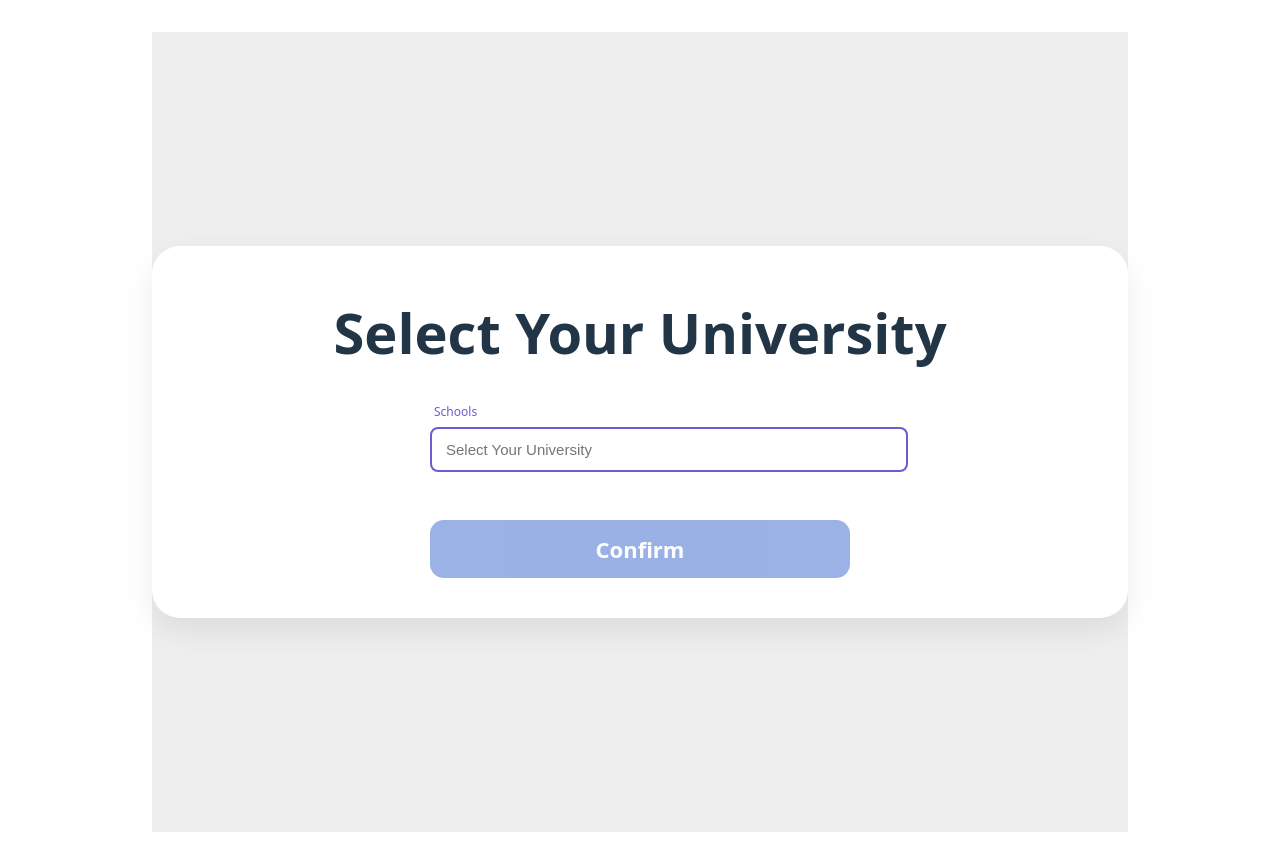
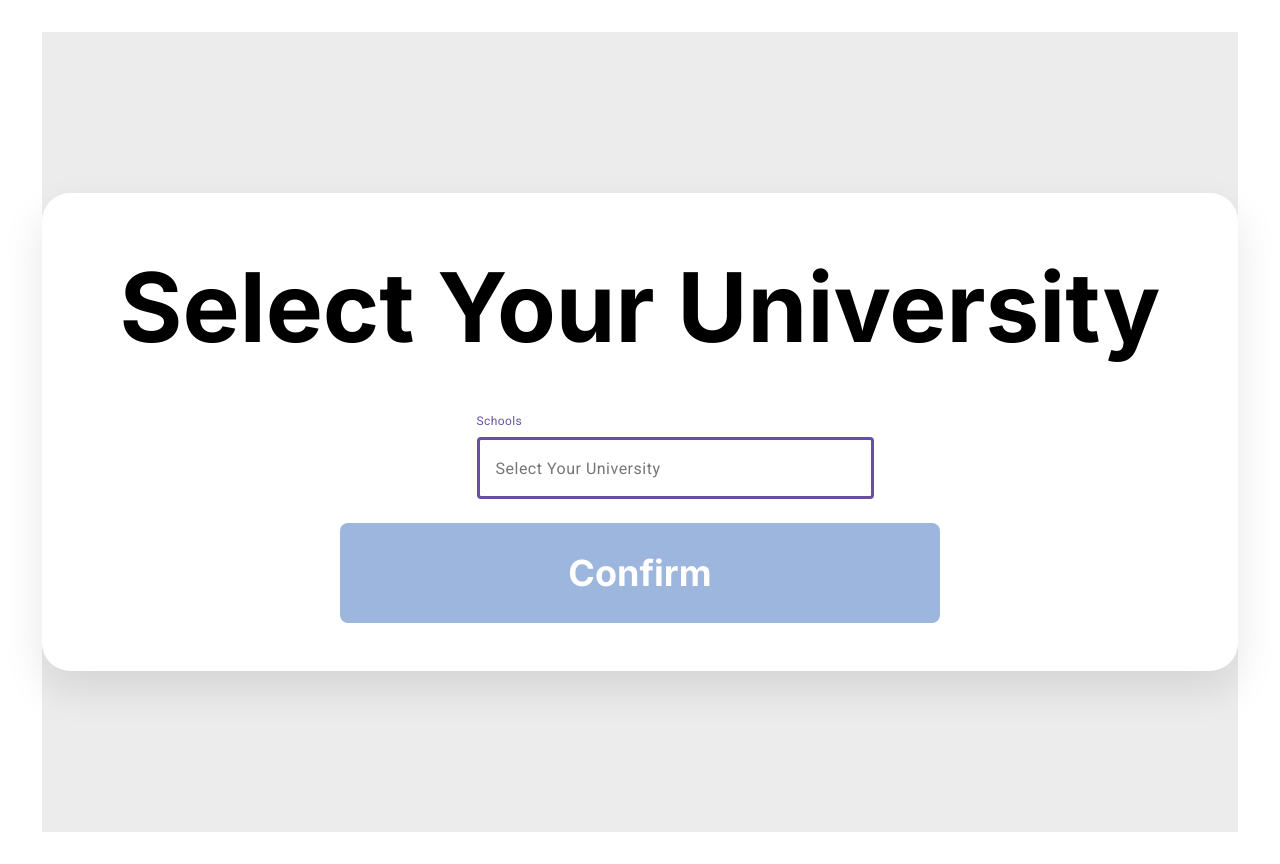
Before and after one commit to jialechen3/ulink, a React (Vite) app in the folder my-app/: page / in a window 1280 px wide. Built offline with nearby package versions, Linux system fonts and the light colour scheme.

Commit message:
Update App.css
drop in figma token and styles

```diff
--- a/my-app/src/App.css
+++ b/my-app/src/App.css
@@ -41,46 +41,128 @@
   color: #888;
 }
 
-/* Layout */
-.page.center { min-height: 100vh; display:flex; align-items:center; justify-content:center; background:#eee; }
-.select-card { width:min(880px, 92vw); background:#fff; border-radius:28px; padding:56px 48px 40px; box-shadow:0 12px 30px rgba(0,0,0,.08); text-align:center; }
-.page-title { font-size:56px; line-height:1.1; font-weight:800; margin:0 0 40px; }
+/* ========== Figma tokens ========== */
+:root{
+  --fgm-black: #000000;
+  --fgm-on-surface: #1D1B20;
+  --fgm-primary: #6750A4;           /* purple border/label */
+  --fgm-surface: #FFFFFF;
+  --fgm-surface-container: #F3EDF7; /* dropdown bg */
+  --fgm-button: #4E7BC2;            /* Confirm bg */
 
-/* Combobox */
-.combo { position:relative; width:min(420px, 92vw); margin:0 auto 28px; text-align:left; }
-.combo-label { display:block; font-size:12px; color:#6d5bd0; margin:0 0 6px 4px; }
-.combo-input-wrap { position:relative; }
-.combo-input {
-  width:100%; padding:12px 40px 12px 14px; font-size:15px;
-  border:2px solid #6d5bd0; border-radius:8px; outline:none;
+  --radius-field: 4px;
+  --radius-card: 28px;
+  --radius-dropdown: 4px;
+  --shadow-dropdown: 0px 1px 2px rgba(0,0,0,0.30), 0px 2px 6px 2px rgba(0,0,0,0.15);
 }
-.combo-input:focus { box-shadow:0 0 0 4px rgba(109,91,208,.15); }
-.combo-clear {
+
+/* ========== Canvas / Card ========== */
+.page.center{
+  min-height: 100vh;
+  display:flex; align-items:center; justify-content:center;
+  background:#ececec; /* outer grey band like the frame */
+}
+.select-card{
+  width:min(1084px, 92vw);           /* matches title width frame */
+  background:var(--fgm-surface);
+  border-radius:var(--radius-card);
+  box-shadow:0 18px 40px rgba(0,0,0,.10);
+  padding:56px 56px 48px;
+  text-align:center;
+}
+
+/* Title (Figma: Inter 96/116, bold, black, centered) */
+.page-title{
+  margin:0 0 48px;
+  font-family:'Inter', system-ui, -apple-system, Segoe UI, Roboto, sans-serif;
+  font-weight:700;
+  font-size:96px;
+  line-height:116px;
+  color:var(--fgm-black);
+}
+
+/* ========== Combobox ========== */
+.combo{
+  position:relative;
+  width:min(327px, 92vw);           /* Figma “327px” */
+  margin:0 auto 24px;
+  text-align:left;
+}
+.combo-label{
+  display:block;
+  margin:0 0 8px 0;
+  font: 400 12px/16px 'Roboto', system-ui, -apple-system, Segoe UI, Roboto, sans-serif;
+  letter-spacing:.4px;
+  color:var(--fgm-primary);
+}
+.combo-input-wrap{ position:relative; }
+.combo-input{
+  width:100%;
+  height:56px;                      /* Figma */
+  padding:0 48px 0 16px;            /* trailing icon room */
+  font: 400 16px/24px 'Roboto', system-ui, -apple-system, Segoe UI, Roboto, sans-serif;
+  letter-spacing:.5px;
+  color:var(--fgm-on-surface);
+  background:#fff;
+  border:3px solid var(--fgm-primary); /* Figma: 3px */
+  border-radius:var(--radius-field);
+  outline:none;
+}
+.combo-input:focus{
+  /* Figma material has a focus state-layer; we emulate subtle glow */
+  box-shadow:0 0 0 4px rgba(103,80,164,.12);
+}
+
+/* Clear (trailing icon), exactly centered */
+.combo-clear{
   position:absolute; right:8px; top:50%; transform:translateY(-50%);
-  width:26px; height:26px; border:0; border-radius:50%;
-  background:#eee; cursor:pointer; font-size:18px; line-height:26px;
+  width:40px; height:40px;          /* M3 icon button */
+  display:grid; place-items:center;
+  border:0; border-radius:100px;
+  background:#eee; color:#49454F;
+  cursor:pointer;
 }
-.combo-clear:hover { background:#e2e2e2; }
+.combo-clear:hover{ background:#e5e5e5; }
+.combo-clear svg{ display:block; }
 
-/* Dropdown */
-.combo-list {
-  position:absolute; left:0; right:0; margin-top:8px; max-height:240px; overflow:auto;
-  background:#fff; border:1px solid #e7e7e7; border-radius:10px; box-shadow:0 10px 24px rgba(0,0,0,.08); padding:6px;
-  z-index:10;
+/* ========== Dropdown (Menu) ========== */
+.combo-list{
+  position:absolute; left:0; width:200px; /* Figma width */
+  margin-top:8px; padding:8px 0;
+  max-height:240px; overflow:auto;
+  background:var(--fgm-surface-container);
+  border-radius:var(--radius-dropdown);
+  box-shadow:var(--shadow-dropdown);
+  z-index:20;
 }
-.combo-option {
-  list-style:none; padding:10px 12px; border-radius:8px; cursor:pointer; font-size:14px;
+.combo-empty{
+  padding:8px 12px; color:#777; font: 400 14px/20px 'Roboto', sans-serif;
 }
-.combo-option:hover, .combo-option.active { background:#f2efff; }
-.combo-empty { padding:12px; color:#777; }
+.combo-option{
+  list-style:none;
+  height:56px;                      /* Figma item height */
+  display:flex; align-items:center;
+  padding:8px 12px; gap:12px;       /* Figma gap */
+  border-radius:6px;                /* slight rounding */
+  cursor:pointer;
+  font: 400 16px/24px 'Roboto', sans-serif;
+  letter-spacing:.5px;
+  color:var(--fgm-on-surface);
+}
+.combo-option:hover,
+.combo-option.active{
+  background:#EDE7F6; /* subtle highlight inside the container */
+}
 
-/* Confirm button */
-.confirm-btn {
-  margin-top:20px; width:min(420px, 92vw); height:58px; border:0; border-radius:14px;
-  font-size:22px; font-weight:600; color:#fff; background:#4973d2; cursor:pointer;
-  box-shadow:0 8px 16px rgba(73,115,210,.25);
+/* ========== Confirm button (600x100) ========== */
+.confirm-btn{
+  width:min(600px, 92vw);
+  height:100px;                     /* Figma */
+  border:0; border-radius:8px;      /* Figma */
+  background:var(--fgm-button); color:#fff;
+  font-family:'Inter', system-ui, -apple-system, Segoe UI, Roboto, sans-serif;
+  font-weight:400; font-size:36px; line-height:44px; /* Figma */
+  cursor:pointer;
+  box-shadow:0 12px 24px rgba(78,123,194,.25);
 }
-.confirm-btn:disabled { opacity:.55; cursor:not-allowed; box-shadow:none; }
-
-/* Errors */
-.error-text { color:#b00020; margin-top:6px; }
+.confirm-btn:disabled{ opacity:.55; box-shadow:none; cursor:not-allowed; }
```
